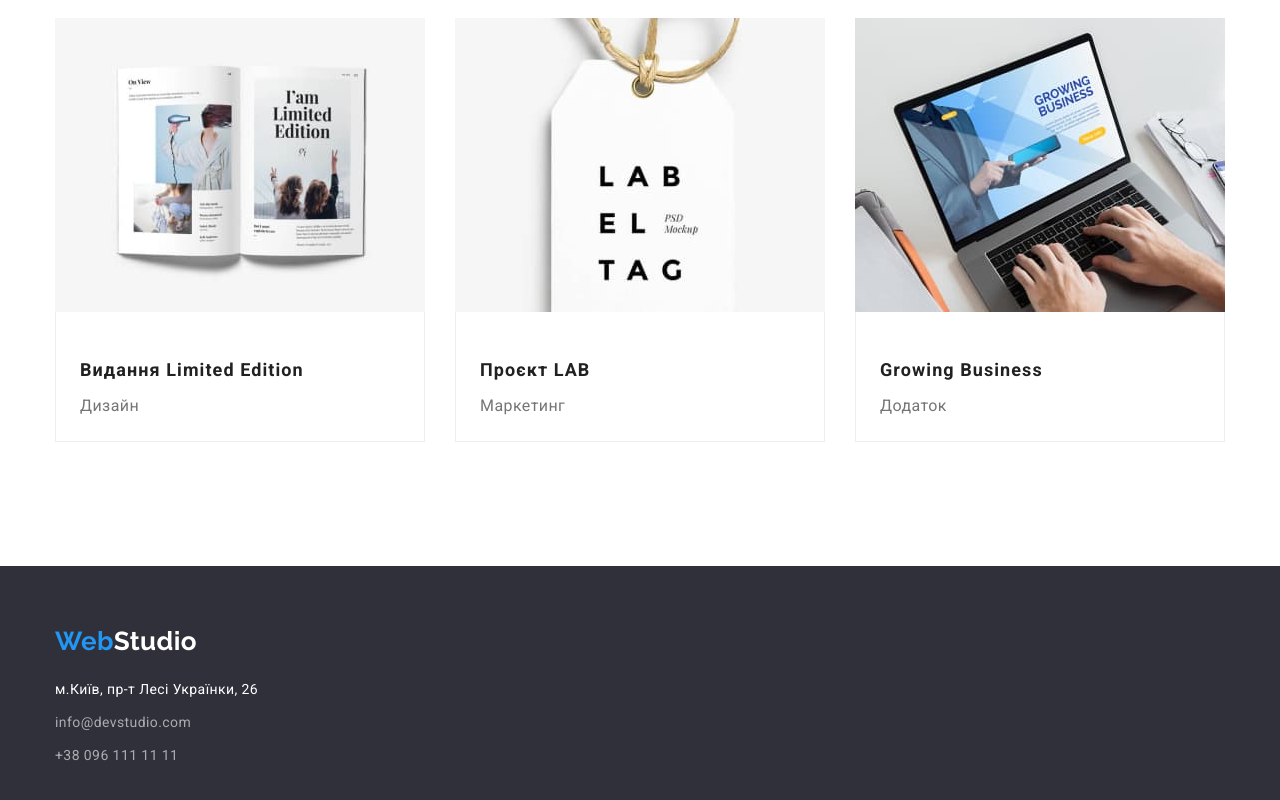
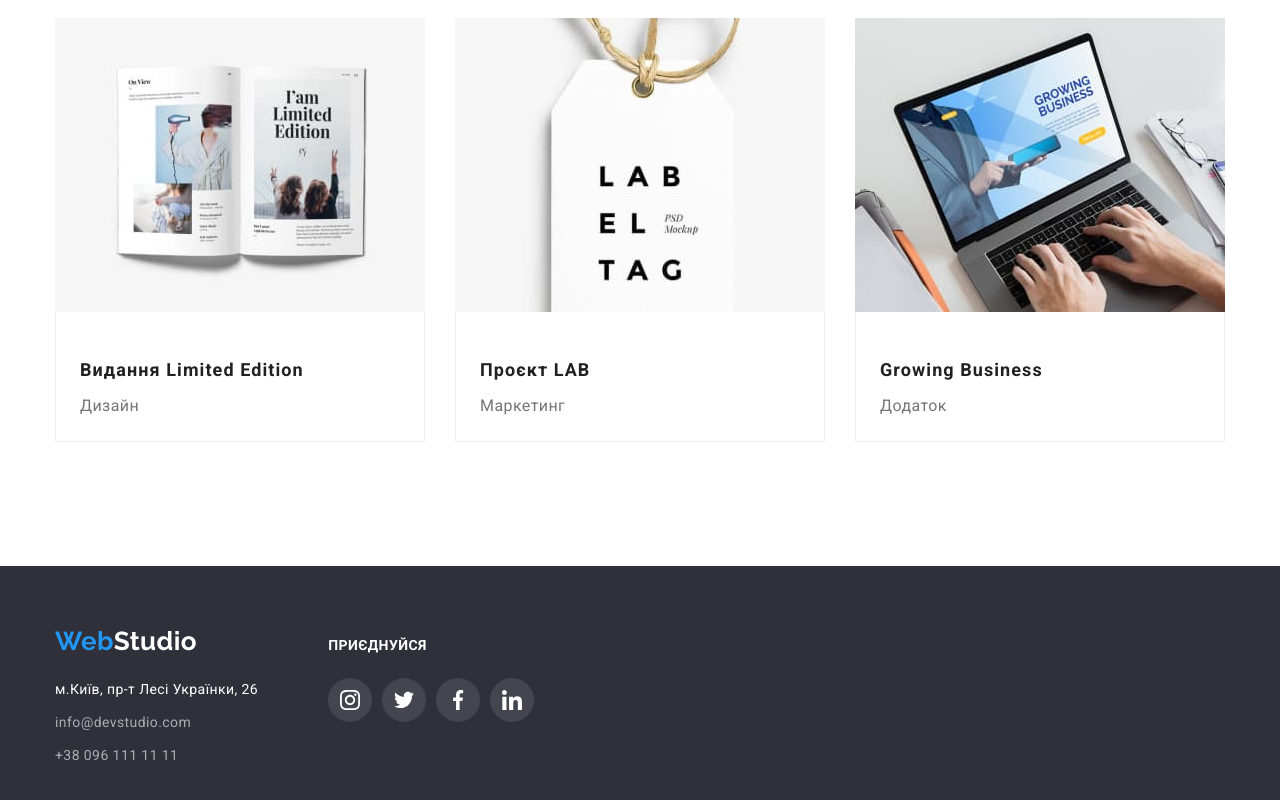
Before and after one commit to Asternia/goit-markup-hw-04, a plain HTML site: page portfolio.html in a window 1280 px wide. Shown: the part 1158-1958 px from the top of the page. Drawn offline with nearby package versions, Linux system fonts and the light colour scheme.

Commit message:
Update portfolio.html

```diff
--- a/portfolio.html
+++ b/portfolio.html
@@ -14,6 +14,7 @@
   </head>
   <body>
     <header>
+
       <!--Навігація-->
 
       <div class="container top-line">
@@ -27,8 +28,16 @@
       </nav>
 
       <ul class="auth-nav">
-        <li class="item"><a href="mailto:info@devstudio.com" class="link">info@devstudio.com</a></li>
-        <li class="item"><a href="tel:+380961111111" class="link">+38 096 111 11 11</a></li>
+        <li class="item">
+          <a href="mailto:info@devstudio.com" class="link">
+            <svg class="icon-nav" width="16" height="12">
+              <use href="./images/sprite.svg#icon-mail"></use>
+            </svg>info@devstudio.com</a></li>
+        <li class="item">
+          <a href="tel:+380961111111" class="link">
+            <svg class="icon-nav" width="10" height="16">
+              <use href="./images/sprite.svg#icon-phone"></use>
+            </svg>+38 096 111 11 11</a></li>
       </ul>
       </div>
     </header>
@@ -140,25 +149,55 @@
     <!--Футер-->
 
     <footer class="footer">
-      <div class="container">
+      <div class="container footer-container">
+      <div>
         <a lang="en" href="./index.html" class="logo">Web<span class="secondary-logo">Studio</span></a>
         <address>
           <ul class="footer-list">
             <li class="footer-li">
-            <a
-              href="https://goo.gl/maps/BaobwJiwFPhVXWJy6"
-              target="_blank"
-              rel="noopener noreferrer nofollow"
-              class="address"
-            >
-              м.Київ, пр-т Лесі Українки, 26</a
-            >
+              <a href="https://goo.gl/maps/BaobwJiwFPhVXWJy6" target="_blank" rel="noopener noreferrer nofollow"
+                class="address">
+                м.Київ, пр-т Лесі Українки, 26</a>
             </li>
             <li class="footer-li"><a href="mailto:info@devstudio.com" class="nav-link">info@devstudio.com</a></li>
             <li class="footer-li"><a href="tel:+380961111111" class="nav-link">+38 096 111 11 11</a></li>
           </ul>
         </address>
       </div>
+      <div class="footer-case">
+        <b class="footer-title">приєднуйся</b>
+        <ul class="main-footer-list">
+          <li class="footer-icon-list">
+            <a href="#" class="footer-link">
+              <svg class="footer-icon" width="20" height="20">
+                <use href="./images/sprite.svg#icon-instagram"></use>
+              </svg>
+            </a>
+          </li>
+          <li class="footer-icon-list">
+            <a href="#" class="footer-link">
+              <svg class="footer-icon" width="20" height="20">
+                <use href="./images/sprite.svg#icon-twitter"></use>
+              </svg>
+            </a>
+          </li>
+          <li class="footer-icon-list">
+            <a href="#" class="footer-link">
+              <svg class="footer-icon" width="20" height="20">
+                <use href="./images/sprite.svg#icon-facebook"></use>
+              </svg>
+            </a>
+          </li>
+          <li class="footer-icon-list">
+            <a href="#" class="footer-link">
+              <svg class="footer-icon" width="20" height="20">
+                <use href="./images/sprite.svg#icon-linkedin"></use>
+              </svg>
+            </a>
+          </li>
+        </ul>
+      </div>
+      </div>
     </footer>
   </body>
 </html>
```
Lines whose indentation alone changed are shown as unchanged.
